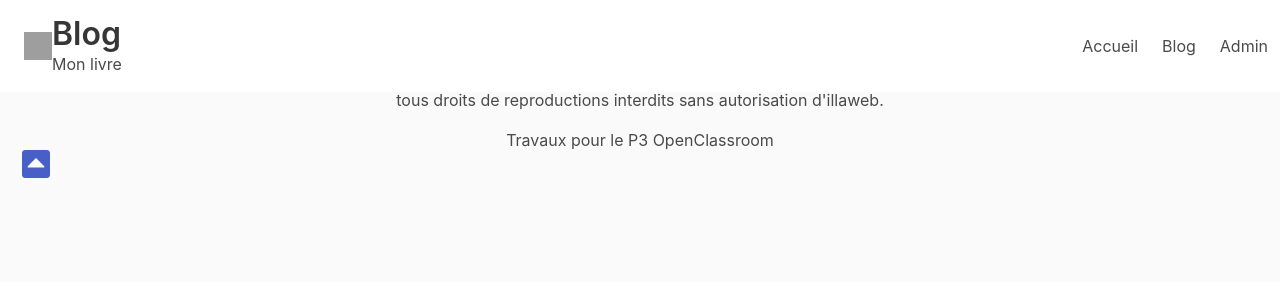
After one commit to illaweb35/Alaska, a PHP site: template Src/Views/inc/footer.phtml in a window 1280 px wide. The commit adds this page. Shown: the top 300 px of the page. Run offline with PHP 8.4, Linux system fonts and the light colour scheme; the template is opened without the code that fills it: most values are stand-ins (such as "Sample title", 1, 10 or a date in 2020); some libraries are stand-ins or nearby versions; grey boxes are pictures that could not be loaded.

Commit message:
apparence Header, footer, navbar page index.

```diff
--- a/Src/Views/Error.phtml
+++ b/Src/Views/Error.phtml
@@ -6,7 +6,7 @@
       </div>
       <div class="card-content">
         <div class="notification is-warning">
-           <strong><p><?= $errorMsg ?></p></strong>
+           <strong><p><?= $e->getMessage()?>></p></strong>
         </div>
         <footer class="card-footer">
           <a href="javascript:history.go(-1)" class="button is-link"><span>Retour </span>
--- a/Src/Views/Template.phtml
+++ b/Src/Views/Template.phtml
@@ -0,0 +1,7 @@
+<?php include_once('inc/header.phtml')?>
+<section class="section">
+  <div class="container">
+    <?= $content ?>
+  </div>
+</section>
+<?php include_once('inc/footer.phtml')?>
--- /dev/null
+++ b/Src/Views/inc/footer.phtml
@@ -0,0 +1,23 @@
+<footer class="footer">
+  <div class="container">
+    <div class="content has-text-centered">
+      <p><strong>illaweb</strong> by <a href="https://www.illaweb.fr">Jean-marie</a>.
+      </p>
+      <p>tous droits de reproductions interdits sans autorisation d'illaweb.</p>
+      <p>Travaux pour le P3 OpenClassroom</p>
+    </div>
+  </div>
+  <div class="scrollup">
+    <a href="#haut">
+      <span class="icon">
+        <i class="fas fa-caret-square-up fa-2x" title="Haut de page"></i>
+      </span>
+    </a>
+  </div>
+</footer>
+<script src="https://ajax.googleapis.com/ajax/libs/jquery/1.10.2/jquery.min.js"></script>
+<script src="../Web/js/menu.js" type="text/javascript" charset="utf-8"></script>
+<script src="../Webjs/smoothScroll.js" type="text/javascript" charset="utf-8"></script>
+<script src="../Web/js/moderate.js" type="text/javascript" charset="utf-8"></script>
+</body>
+</html>
--- /dev/null
+++ b/Src/Views/inc/header.phtml
@@ -0,0 +1,19 @@
+<?php
+if (session_status() == PHP_SESSION_NONE) {
+    session_start();
+}
+?>
+<!DOCTYPE html>
+<html lang="fr">
+<head>
+  <meta charset="UTF-8">
+  <meta name="viewport" content="width=device-width, initial-scale=1.0">
+  <meta http-equiv="X-UA-Compatible" content="ie=edge">
+  <link rel="stylesheet" href="https://cdnjs.cloudflare.com/ajax/libs/bulma/0.6.2/css/bulma.min.css">
+    <script defer src="https://use.fontawesome.com/releases/v5.0.0/js/all.js"></script>
+  <title><?= $title ?></title>
+</head>
+<body>
+<header id="haut">
+  <?php include_once('navbar.phtml')?>
+</header>
--- /dev/null
+++ b/Src/Views/inc/navbar.phtml
@@ -0,0 +1,43 @@
+<nav class="navbar is-fixed-top" role="navigation" aria-label="main navigation">
+  <div class="navbar-brand">
+    <div class="navbar-item">
+      <a class="navbar-item" href="<?= BASEPATH ?>" title="Retour à la page d'accueil">
+          <img src="https://loremflickr.com/120/120" alt="LoremFlickr image">
+        <div class="brand-content">
+          <div class="brand-title">
+          <h1 class="title">
+          Blog
+          </h1>
+          </div>
+          <div class="brand-subtitle">
+            <p>Mon livre</p>
+          </div>
+        </div>
+      </a>
+    </div>
+    <button class="button navbar-burger" data-target="navMenu">
+      <span></span>
+      <span></span>
+      <span></span>
+    </button>
+  </div>
+  <div class="navbar-menu" id="navMenu">
+  <div class="navbar-end">
+    <?php if (isset($_SESSION['logged'])): ?>
+      <div class="navbar-item has-dropdown is-hoverable">
+       <a class="navbar-link" href="#">
+         Utilisateurs
+       </a>
+       <div class="navbar-dropdown is-boxed">
+         <a class="navbar-item" href="<?= BASEPATH.'Back/logout'?>" class="navbar-item">
+           Se déconnecter
+         </a>
+       </div>
+    <?php else: ?>
+    <a href="" class="navbar-item">Accueil</a>
+    <a href="" class="navbar-item">Blog</a>
+    <a href="" class="navbar-item">Admin</a>
+  <?php endif; ?>
+  </div>
+  </div>
+</nav>
--- /dev/null
+++ b/Web/js/menu.js
@@ -0,0 +1,25 @@
+document.addEventListener('DOMContentLoaded', function () {
+
+  // Get all "navbar-burger" elements
+  var $navbarBurgers = Array.prototype.slice.call(document.querySelectorAll('.navbar-burger'), 0);
+
+  // Check if there are any navbar burgers
+  if ($navbarBurgers.length > 0) {
+
+    // Add a click event on each of them
+    $navbarBurgers.forEach(function ($el) {
+      $el.addEventListener('click', function () {
+
+        // Get the target from the "data-target" attribute
+        var target = $el.dataset.target;
+        var $target = document.getElementById(target);
+
+        // Toggle the class on both the "navbar-burger" and the "navbar-menu"
+        $el.classList.toggle('is-active');
+        $target.classList.toggle('is-active');
+
+      });
+    });
+  }
+
+});
--- /dev/null
+++ b/Web/js/moderate.js
@@ -0,0 +1,27 @@
+$(document).ready(function() {
+  $("moderate").click(function() {
+    if ($(this).attr("contenteditable") == "true") {
+      var contenu_avant = $(this).text();
+      var id_bdd = $(this).attr("id");
+      var champ_bdd = $(this).attr("moderate");
+      $(this).blur(function() {
+        var contenu_apres = $(this).text();
+        if (contenu_avant != contenu_apres) {
+          parametre = 'id=' + id_bdd + '&champ=' + champ_bdd + '&contenu=' + contenu_apres;
+          //alert(param) ;
+          $.ajax({
+            url: "<?= BASEPATH.'Front/moderate' ?>",
+            type: "POST",
+            data: parametre,
+            success: function(html) {
+              //alert(html);
+            }
+          });
+        }
+
+      });
+
+    };
+
+  });
+});
--- /dev/null
+++ b/Web/js/smoothScroll.js
@@ -0,0 +1,69 @@
+
+// Smooth scroll for in page links - http://wibblystuff.blogspot.in/2014/04/in-page-smooth-scroll-using-css3.html
+// Improvements from - https://codepen.io/kayhadrin/pen/KbalA
+
+$(function() {
+	var $window = $(window), $document = $(document),
+		transitionSupported = typeof document.body.style.transitionProperty === "string", // detect CSS transition support
+		scrollTime = 1; // scroll time in seconds
+
+	$(document).on("click", "a[href*=#]:not([href=#])", function(e) {
+		var target, avail, scroll, deltaScroll;
+
+		if (location.pathname.replace(/^\//, "") == this.pathname.replace(/^\//, "") && location.hostname == this.hostname) {
+			target = $(this.hash);
+			target = target.length ? target : $("[id=" + this.hash.slice(1) + "]");
+
+			if (target.length) {
+				avail = $document.height() - $window.height();
+
+				if (avail > 0) {
+					scroll = target.offset().top;
+
+					if (scroll > avail) {
+						scroll = avail;
+					}
+				} else {
+					scroll = 0;
+				}
+
+				deltaScroll = $window.scrollTop() - scroll;
+
+				// if we don't have to scroll because we're already at the right scrolling level,
+				if (!deltaScroll) {
+
+					return; // do nothing
+				}
+
+				e.preventDefault();
+
+				if (transitionSupported) {
+					$("html").css({
+						"margin-top": deltaScroll + "px",
+						"transition": scrollTime + "s ease-in-out"
+					}).data("transitioning", scroll);
+				} else {
+					$("html, body").stop(true, true) // stop potential other jQuery animation (assuming we're the only one doing it)
+					.animate({
+						scrollTop: scroll + "px"
+					}, scrollTime * 1000);
+
+					return;
+				}
+			}
+		}
+	});
+
+	if (transitionSupported) {
+		$("html").on("transitionend webkitTransitionEnd msTransitionEnd oTransitionEnd", function(e) {
+			var $this = $(this),
+				scroll = $this.data("transitioning");
+
+			if (e.target === e.currentTarget && scroll) {
+				$this.removeAttr("style").removeData("transitioning");
+
+				$("html, body").scrollTop(scroll);
+			}
+		});
+	}
+});
```
Also changed, not shown: App/Error.php (added, +12 -0 lines), Src/Views/Front/index.phtml (+61 -0 lines).
